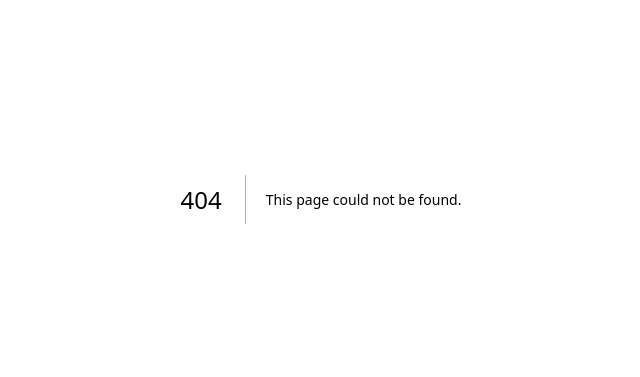
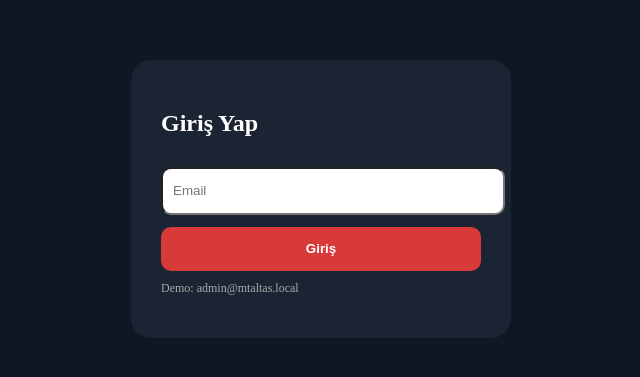
Before and after one commit to altasburhan2525-del/mta-saas0, a Next.js app: page /login in a window 1280 px wide. Before the commit this address had no page. Shown: the part 201-578 px from the top of the page, without its empty margins (319-959 px from the left). Built offline with nearby package versions, Linux system fonts and the light colour scheme.

Commit message:
Add login page

```diff
--- /dev/null
+++ b/app/login/page.tsx
@@ -0,0 +1,42 @@
+'use client';
+import { useState } from 'react';
+import { useRouter } from 'next/navigation';
+
+export default function LoginPage(){
+  const [email, setEmail] = useState('');
+  const [error, setError] = useState('');
+  const router = useRouter();
+
+  const login = async () => {
+    setError('');
+    const res = await fetch('/api/auth/login',{
+      method:'POST',
+      headers:{'Content-Type':'application/json'},
+      body: JSON.stringify({ email })
+    });
+    const data = await res.json();
+
+    if(!data.ok){
+      setError(data.message);
+      return;
+    }
+
+    localStorage.setItem('mt_user', JSON.stringify(data.user));
+    router.push('/dashboard');
+  };
+
+  return (
+    <main style={{minHeight:'100vh',display:'flex',alignItems:'center',justifyContent:'center',background:'#0f1724',color:'#fff'}}>
+      <div style={{background:'#1b2433',padding:30,borderRadius:20,width:320}}>
+        <h2>Giriş Yap</h2>
+        <input placeholder="Email" value={email} onChange={e=>setEmail(e.target.value)} style={input} />
+        {error && <div style={{color:'#ff6b6b'}}>{error}</div>}
+        <button onClick={login} style={btn}>Giriş</button>
+        <p style={{fontSize:12,marginTop:10,color:'#aaa'}}>Demo: admin@mtaltas.local</p>
+      </div>
+    </main>
+  );
+}
+
+const input = {width:'100%',height:44,marginTop:10,borderRadius:10,padding:'0 10px'};
+const btn = {width:'100%',height:44,marginTop:12,borderRadius:10,background:'#d83939',color:'#fff',border:0,fontWeight:900};
```
